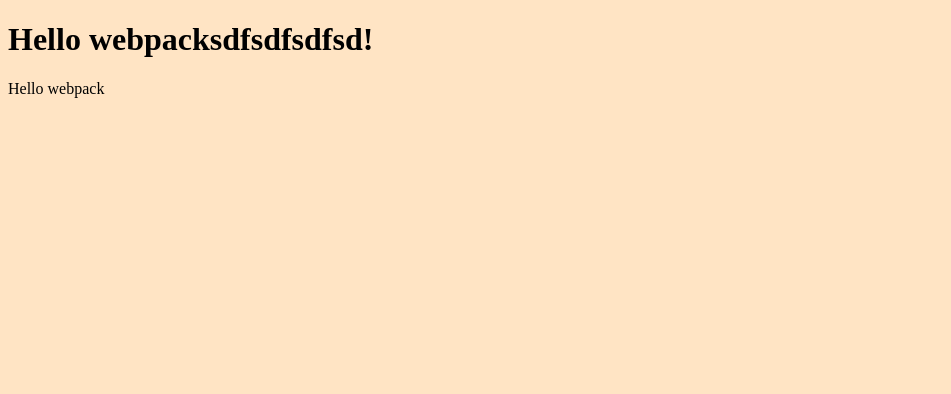
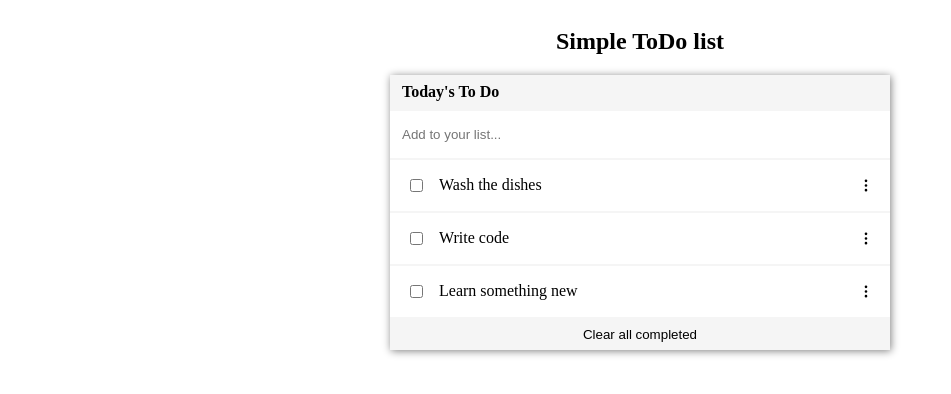
Before and after one commit to Lino09/todo-list, a website built with webpack: page src/index.html in a window 1280 px wide. Shown: the whole page, without its empty margins (0-951 px from the left). Built offline with nearby package versions, Linux system fonts and the light colour scheme.

Commit message:
Initial setup, page implementation and linters setup

```diff
--- a/src/index.html
+++ b/src/index.html
@@ -2,10 +2,23 @@
 <html lang="en">
 <head>
     <meta charset="UTF-8">
+    <meta http-equiv="X-UA-Compatible" content="IE=edge">
     <meta name="viewport" content="width=device-width, initial-scale=1.0">
-    <title>Webpack Exercise</title>
+    <title>Simple ToDo list</title>
 </head>
 <body>
-    <h1>Hello webpacksdfsdfsdfsd!</h1>
+    <section>
+        <div class="container">
+            <h1>Simple ToDo list</h1>
+            <div class="list-container">
+                <p>Today's To Do</p>
+                <input class="input-task" type="text" name="New Task" id="newTask" placeholder="Add to your list...">
+                <ul class="list"></ul>
+                <div class="container">
+                    <button class="clearer" type="button">Clear all completed</button>
+                </div>
+            </div>
+        </div>
+    </section>
 </body>
 </html>
--- a/src/index.js
+++ b/src/index.js
@@ -1,11 +1,26 @@
 import _ from 'lodash';
 import './style.css';
+let list = [
+  {description: 'Wash the dishes', isCompleted: false, index: 0},
+  {description: 'Write code', isCompleted: false, index: 1},
+  {description: 'Learn something new', isCompleted: false, index: 2},
+]
 
-function component() {
-  const element = document.createElement('div');
-  element.innerHTML = _.join(['Hello', 'webpack'], ' ');
-
-  return element;
+function checkAddress(checkbox){
+   console.log(checkbox.checked)
 }
 
-document.body.appendChild(component());
+function listIt() {
+  let listContent = '';
+  list.forEach((item)=>{
+    listContent += `<li class="task"><input class="task-check" type="checkbox"><span>${item.description}</span><svg xmlns="http://www.w3.org/2000/svg" class="drag icon" fill="none" viewBox="0 0 24 24" stroke="currentColor">
+    <path stroke-linecap="round" stroke-linejoin="round" stroke-width="2" d="M12 5v.01M12 12v.01M12 19v.01M12 6a1 1 0 110-2 1 1 0 010 2zm0 7a1 1 0 110-2 1 1 0 010 2zm0 7a1 1 0 110-2 1 1 0 010 2z" />
+  </svg></li>`
+  })
+  document.querySelector('.list').innerHTML = listContent;
+}
+
+listIt();
+document.querySelectorAll('.task-check').forEach(el => {
+  el.addEventListener('click', ()=> checkAddress(el))
+})
--- a/src/style.css
+++ b/src/style.css
@@ -1,3 +1,83 @@
-body {
-  background-color: bisque;
+html {
+  scroll-behavior: smooth;
+  background-color: white;
 }
+
+section {
+  width: 100%;
+  display: flex;
+  flex-direction: column;
+  align-items: center;
+}
+
+h1 {
+  text-align: center;
+}
+
+p {
+  margin: 0;
+  padding:  8px 12px;
+  font-weight: 600;
+}
+
+button {
+  background-color: transparent;
+  border: none;
+}
+
+.clearer {
+  padding: 8px;
+  cursor: pointer;
+}
+
+.icon {
+  width: 16px;
+}
+
+.drag {
+  margin-left: auto;
+}
+
+.container {
+  width: 100%;
+  max-width: 500px;
+  display: flex;
+  flex-direction: column;
+  align-items: center;
+}
+
+.list-container {
+  width: 100%;
+  display: grid;
+  grid-template-columns: 1fr;
+  grid-template-columns: repeat(auto-fill, auto);
+  background-color: whitesmoke;
+  row-gap: 2px;
+  box-shadow: 1px 1px 8px gray;
+}
+
+.list {
+  padding: 0;
+  margin: 0;
+  list-style: none;
+  display: grid;
+  grid-template-columns: 1fr;
+  background-color: whitesmoke;
+  row-gap: 2px;
+}
+
+.task {
+  background-color: white;
+  display: flex;
+  padding: 16px 16px;
+}
+
+.input-task {
+  background-color: white;
+  padding: 16px 12px;
+  border: none;
+}
+
+.task-check {
+  margin-right: 16px;
+}
```
Also changed, not shown: .github/workflows/linters.yml (added), dist/index.html, dist/main.js.
